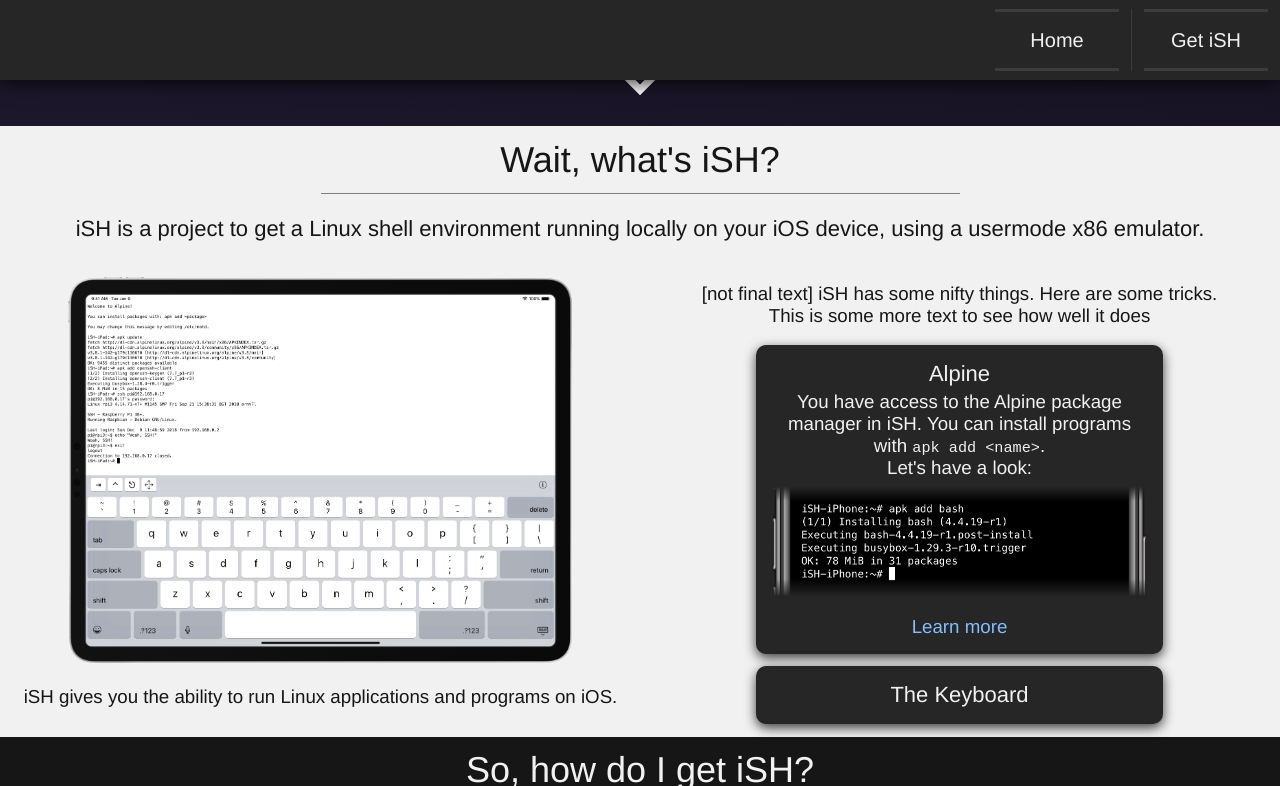
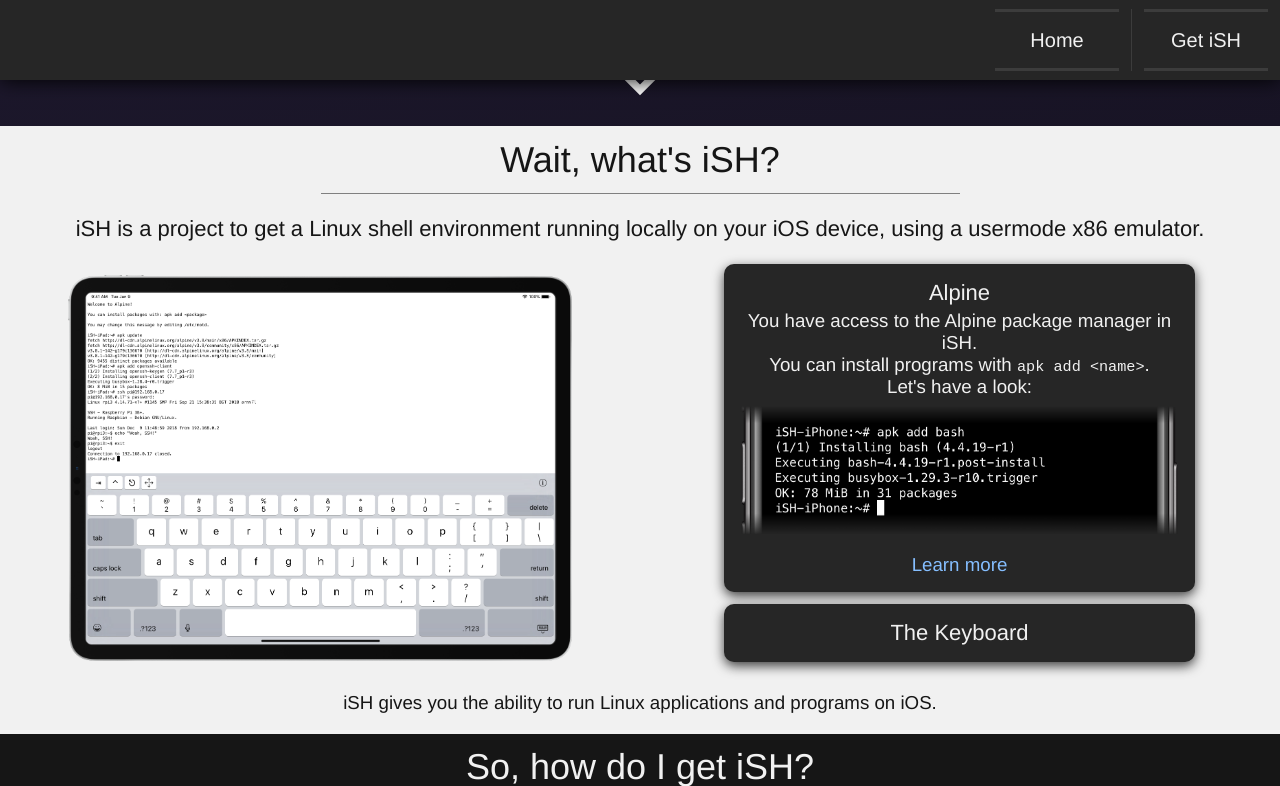
Before and after one commit to ish-app/ish.app, a Jekyll site: the page built from index.html, in a window 1280 px wide and 900 px high, scrolled down 774 px, cut to the strip 0-786 px from the top of the window. Built offline with Jekyll 4.4.1, drawn with Linux system fonts in a browser that asks for light colours.

Commit message:
Moved some stuff around

```diff
--- a/index.html
+++ b/index.html
@@ -29,14 +29,14 @@
     <div class="expl">
         <div class="explbox">
             <img class="ipad" src="assets/front-ipad.png" alt="iSH running on an iPad" />
-            <p>{{ site.title }} gives you the ability to run Linux applications and programs on iOS.</p>
         </div>
         <div class="explbox info">
-            <p>[not final text] {{ site.title }} has some nifty things. Here are some tricks.<br />This is some more text to see how well it does</p>
             <div class="infobox">
                 <p class="meds">Alpine</p>
                 <p>
-                    You have access to the Alpine package manager in {{ site.title }}. You can install programs with <code>apk add &#60;name&#62;</code>.
+                    You have access to the Alpine package manager in {{ site.title }}.
+                    <br />
+                    You can install programs with <code>apk add &#60;name&#62;</code>.
                     <br />
                     Let's have a look:
                 </p>
--- a/style.css
+++ b/style.css
@@ -206,7 +206,7 @@
 }
 
 .infobox {
-    width: 60%;
+    width: 70%;
     height: 50%;
     background-color: #262626;
     color: #f1f1f1;
```
Also changed, not shown: other parts of index.html (+1 -0 lines).
